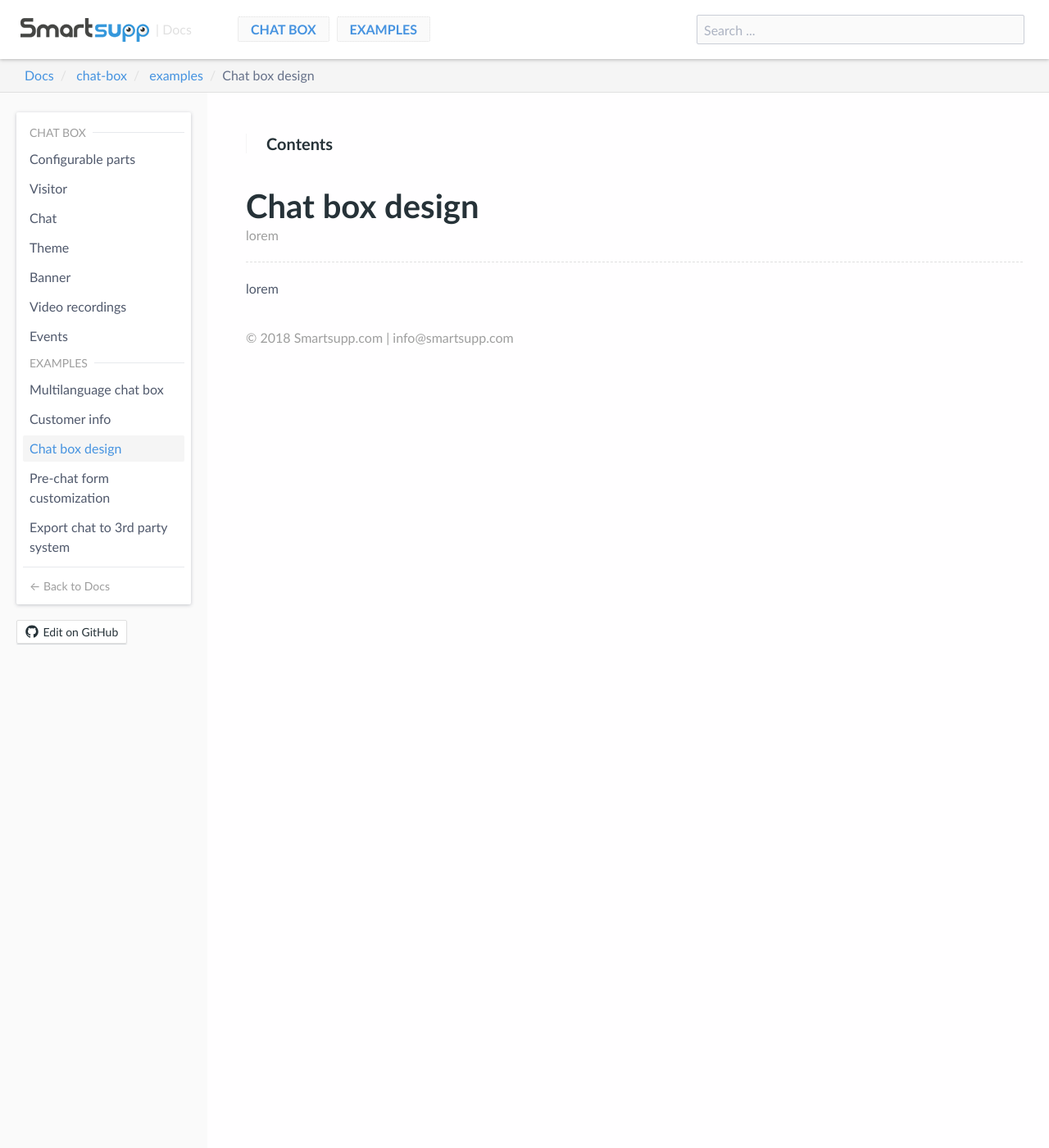
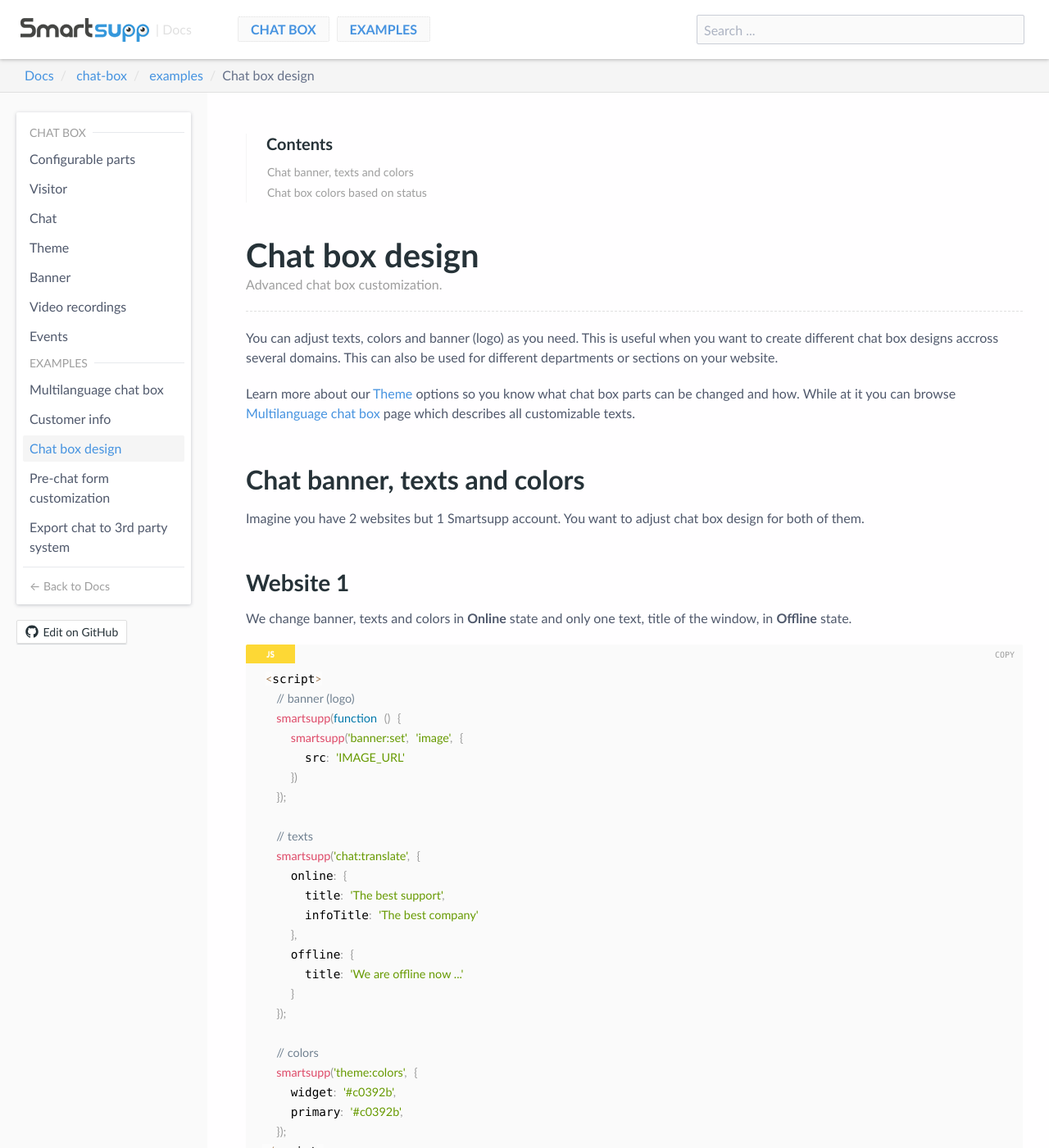
Before and after one commit to smartsupp/smartsupp.github.io, a Jekyll site: the page built from _docs/examples/chat-box-design.md, in a window 1280 px wide and 1400 px high. Shown: the whole window at 82% size. Built offline with Jekyll 4.4.1, drawn with Linux system fonts in a browser that asks for light colours; comment, search, counter and statistics services are not loaded; some of the changed text lies outside the part shown.

Commit message:
Page: Chat box design

````diff
--- a/_docs/examples/chat-box-design.md
+++ b/_docs/examples/chat-box-design.md
@@ -1,6 +1,98 @@
 ---
 title: "Chat box design"
-subtitle: "lorem"
+subtitle: "Advanced chat box customization."
 ---
 
-lorem
+You can adjust texts, colors and banner (logo) as you need. This is useful when you want to create different chat box designs accross several domains. This can also be used for different departments or sections on your website.
+
+Learn more about our [Theme](/docs/chat-box/theme/) options so you know what chat box parts can be changed and how. While at it you can browse [Multilanguage chat box](/docs/examples/multilanguage-chat-box/) page which describes all customizable texts.
+
+## Chat banner, texts and colors
+
+Imagine you have 2 websites but 1 Smartsupp account. You want to adjust chat box design for both of them.
+
+### Website 1
+
+We change banner, texts and colors in **Online** state and only one text, title of the window, in **Offline** state.
+
+```js
+<script>
+  // banner (logo)
+  smartsupp(function () {
+    smartsupp('banner:set', 'image', {
+      src: 'IMAGE_URL'
+    })
+  });
+
+  // texts
+  smartsupp('chat:translate', {
+    online: {
+      title: 'The best support',
+      infoTitle: 'The best company'
+    },
+    offline: {
+      title: 'We are offline now ...'
+    }
+  });
+
+  // colors
+  smartsupp('theme:colors', {
+    widget: '#c0392b',
+    primary: '#c0392b',
+  });
+</script>
+```
+
+![design 01 online](/assets/img/docs/chat-box-design/design-01-online.gif)
+![design 01 offline](/assets/img/docs/chat-box-design/design-01-offline.png)
+
+### Website 2
+
+No custom banner, same texts but different colors.
+
+```js
+<script>
+  // texts
+  smartsupp('chat:translate', {
+    online: {
+      title: 'The best support',
+      infoTitle: 'The best company'
+    },
+    offline: {
+      title: 'We are offline now ...'
+    }
+  });
+
+  // colors
+  smartsupp('theme:colors', {
+    widget: '#9b59b6',
+    primary: '#9b59b6',
+  });
+</script>
+```
+
+![design 02 different colors](/assets/img/docs/chat-box-design/design-02-diffrent-colors.gif)
+
+## Chat box colors based on status
+
+Chat box colors can change based on chat status if set to **Online** or **Offline**.
+
+```js
+<script>
+  smartsupp('on', 'status', function (status) {
+    if (status == 'online' || status == 'away') {
+      smartsupp('theme:colors', {
+        widget: '#2ecc71',
+        primary: '#2ecc71',
+      });
+    } else {
+      smartsupp('theme:colors', {
+        widget: '#c0392b',
+        primary: '#c0392b',
+      });
+    }
+  });
+</script>
+```
+
+![colors status online offline](/assets/img/docs/chat-box-design/colors-status-online-offline.gif)
````
Also changed, not shown: _docs/examples/customer-info.md (+1 -1 lines), _docs/examples/multilanguage-chat-box.md (+1 -1 lines), assets/img/docs/chat-box-design/colors-status-online-offline.gif (added), assets/img/docs/chat-box-design/design-01-offline.png (added), assets/img/docs/chat-box-design/design-01-online.gif (added), assets/img/docs/chat-box-design/design-02-diffrent-colors.gif (added).
